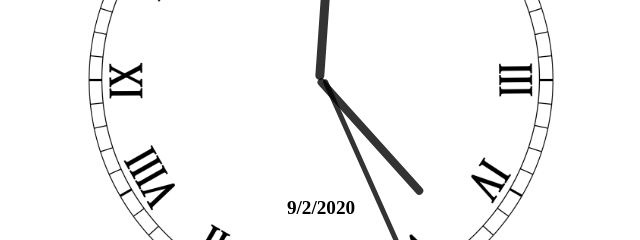
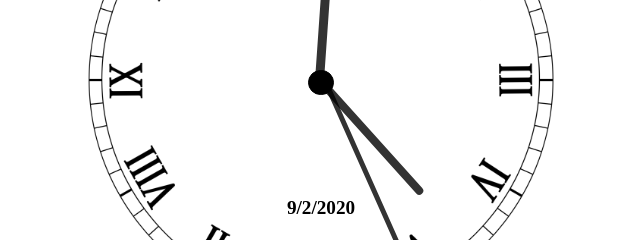
Before and after one commit to sanaanymoe/analog-clock, a plain HTML site: page index.html in a window 1280 px wide. Shown: the part 176-416 px from the top of the page, 319-959 px from the left. Drawn offline with Linux system fonts and the light colour scheme.

Commit message:
add middle point

```diff
--- a/index.css
+++ b/index.css
@@ -75,6 +75,24 @@ a {
     margin-top: 50%;
 }
 
+.circle{
+
+    width: 5%;
+    height: 5%;
+    /* display: flex; */
+    border: 1px solid black;
+    border-radius: 100%;
+    align-items: center;
+    justify-content: center;
+    position: absolute;
+    margin-top: 48%;
+    /* margin-left: 26%; */
+    background-color: black;
+    text-align: center;
+    flex-direction: column;
+
+}
+
 footer {
     text-align: center;
 }
--- a/index.html
+++ b/index.html
@@ -11,6 +11,7 @@
 </head>
 <body>
     <div id="clock">
+        <div class="circle"></div>
         <h3 id="date"></h3>
         <div id="hour"></div>
         <div id="minute"></div>
```
